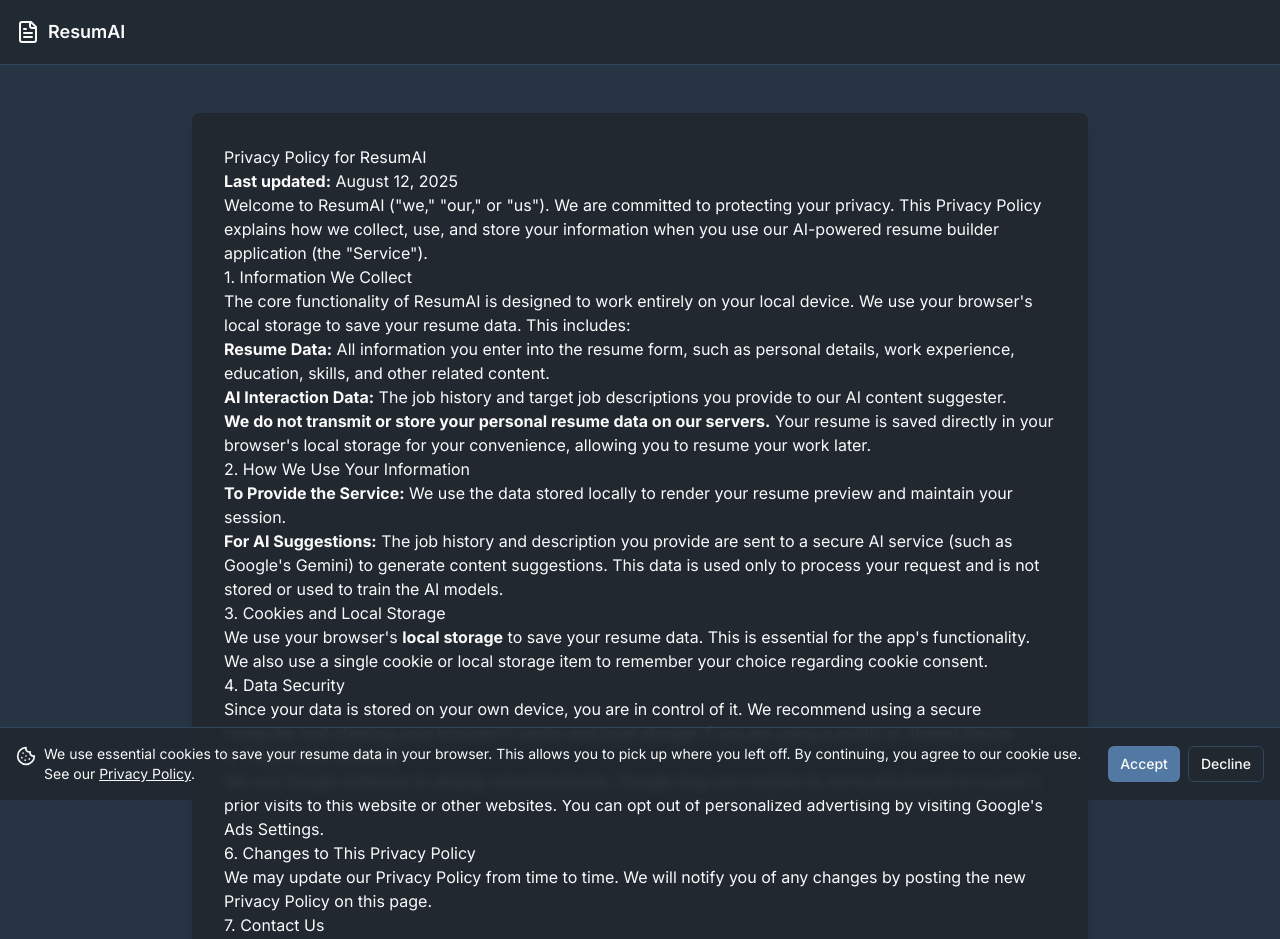
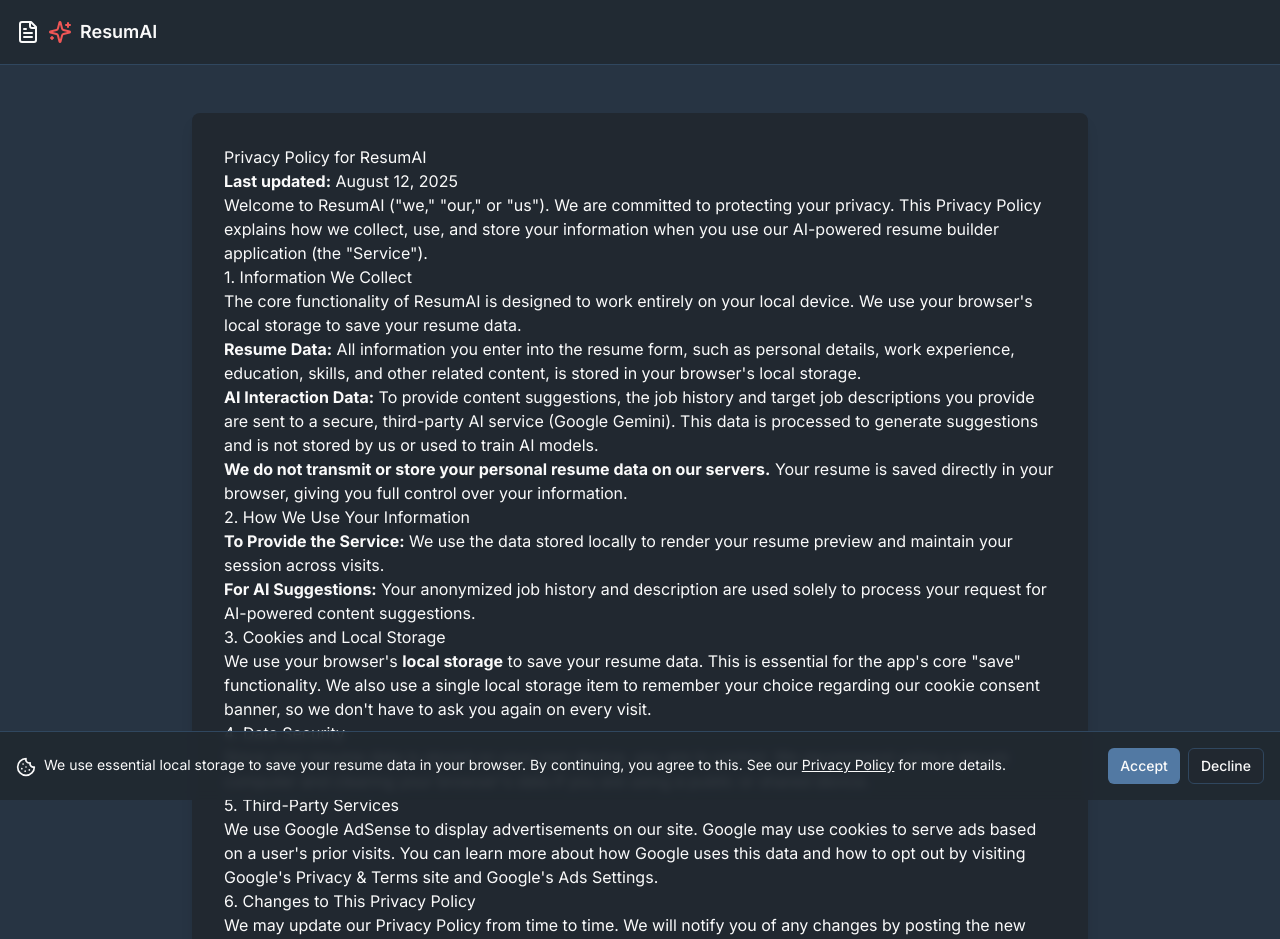
Before and after one commit to velumuthu/resumebuilder, a Next.js app: page /privacy in a window 1280 px wide. Shown: the top 939 px of the page. Built offline with nearby package versions, Linux system fonts and the light colour scheme.

Commit message:
Google-served ads on screens without publisher-content We do not allow G

```diff
--- a/src/app/page.tsx
+++ b/src/app/page.tsx
@@ -1,7 +1,96 @@
-'use client';
+import { Button } from '@/components/ui/button';
+import { Card, CardContent, CardHeader, CardTitle } from '@/components/ui/card';
+import { FileText, Sparkles, CheckCircle } from 'lucide-react';
+import Link from 'next/link';
 
-import ResumeBuilder from '@/components/resume-builder';
+export default function HomePage() {
+  const features = [
+    'AI-powered suggestions for impactful resume content',
+    'Real-time preview as you type',
+    'Professionally designed and customizable templates',
+    'Download your resume as a pixel-perfect PDF',
+    'Your data is saved securely in your browser',
+  ];
 
-export default function Home() {
-  return <ResumeBuilder />;
+  return (
+    <div className="min-h-screen bg-secondary/40 text-foreground">
+      <header className="sticky top-0 z-30 w-full border-b bg-background/80 backdrop-blur-sm">
+        <div className="container mx-auto flex h-16 items-center justify-between px-4">
+          <Link href="/" className="flex items-center gap-2 font-semibold text-lg">
+            <FileText />
+            <Sparkles className="text-accent" />
+            <h1>ResumAI</h1>
+          </Link>
+          <Button asChild>
+            <Link href="/build">Get Started</Link>
+          </Button>
+        </div>
+      </header>
+
+      <main className="container mx-auto py-16 px-4 text-center">
+        <div className="mx-auto max-w-3xl">
+          <h1 className="text-4xl md:text-5xl font-bold tracking-tight text-primary">
+            Build Your Perfect Resume with the Power of AI
+          </h1>
+          <p className="mt-6 text-lg text-muted-foreground">
+            Create a professional resume that stands out. Get intelligent suggestions, customize beautiful templates, and land your dream job faster.
+          </p>
+          <Button asChild size="lg" className="mt-8">
+            <Link href="/build">Start Building for Free</Link>
+          </Button>
+        </div>
+
+        <section className="mt-24 text-left">
+          <h2 className="text-3xl font-bold text-center mb-12">Why Choose ResumAI?</h2>
+          <div className="grid grid-cols-1 md:grid-cols-2 lg:grid-cols-3 gap-8">
+            <Card className="bg-background">
+              <CardHeader>
+                <CardTitle className="flex items-center gap-2">
+                  <Sparkles className="h-6 w-6 text-accent" />
+                  <span>AI Content Suggestions</span>
+                </CardTitle>
+              </CardHeader>
+              <CardContent>
+                <p className="text-muted-foreground">
+                  Overcome writer's block. Get AI-powered bullet points tailored to your experience and the job you want.
+                </p>
+              </CardContent>
+            </Card>
+            <Card className="bg-background">
+              <CardHeader>
+                <CardTitle className="flex items-center gap-2">
+                  <FileText className="h-6 w-6 text-primary" />
+                  <span>Live Preview</span>
+                </CardTitle>
+              </CardHeader>
+              <CardContent>
+                <p className="text-muted-foreground">
+                  See your changes instantly. Your resume updates in real-time as you edit, so what you see is what you get.
+                </p>
+              </CardContent>
+            </Card>
+            <Card className="bg-background">
+              <CardHeader>
+                <CardTitle className="flex items-center gap-2">
+                  <CheckCircle className="h-6 w-6 text-green-500" />
+                  <span>Privacy First</span>
+                </CardTitle>
+              </CardHeader>
+              <CardContent>
+                <p className="text-muted-foreground">
+                  Your data is yours. All your resume information is stored locally in your browser, not on our servers.
+                </p>
+              </CardContent>
+            </Card>
+          </div>
+        </section>
+      </main>
+
+      <footer className="w-full border-t bg-background p-4 print:hidden mt-16">
+          <div className="container mx-auto text-center text-sm text-muted-foreground">
+              <p>&copy; {new Date().getFullYear()} ResumAI. All Rights Reserved. | <Link href="/privacy" className="underline hover:text-primary">Privacy Policy</Link></p>
+          </div>
+      </footer>
+    </div>
+  );
 }
--- a/src/app/privacy/page.tsx
+++ b/src/app/privacy/page.tsx
@@ -1,4 +1,4 @@
-import { FileText } from "lucide-react";
+import { FileText, Sparkles } from "lucide-react";
 import Link from "next/link";
 
 export default function PrivacyPolicy() {
@@ -8,6 +8,7 @@ export default function PrivacyPolicy() {
         <div className="container mx-auto flex h-16 items-center justify-between px-4">
           <Link href="/" className="flex items-center gap-2 font-semibold text-lg">
             <FileText />
+            <Sparkles className="text-accent" />
             <h1>ResumAI</h1>
           </Link>
         </div>
@@ -21,33 +22,33 @@ export default function PrivacyPolicy() {
             <p>Welcome to ResumAI ("we," "our," or "us"). We are committed to protecting your privacy. This Privacy Policy explains how we collect, use, and store your information when you use our AI-powered resume builder application (the "Service").</p>
 
             <h2>1. Information We Collect</h2>
-            <p>The core functionality of ResumAI is designed to work entirely on your local device. We use your browser's local storage to save your resume data. This includes:</p>
+            <p>The core functionality of ResumAI is designed to work entirely on your local device. We use your browser's local storage to save your resume data.</p>
             <ul>
-                <li><strong>Resume Data:</strong> All information you enter into the resume form, such as personal details, work experience, education, skills, and other related content.</li>
-                <li><strong>AI Interaction Data:</strong> The job history and target job descriptions you provide to our AI content suggester.</li>
+                <li><strong>Resume Data:</strong> All information you enter into the resume form, such as personal details, work experience, education, skills, and other related content, is stored in your browser's local storage.</li>
+                <li><strong>AI Interaction Data:</strong> To provide content suggestions, the job history and target job descriptions you provide are sent to a secure, third-party AI service (Google Gemini). This data is processed to generate suggestions and is not stored by us or used to train AI models.</li>
             </ul>
-            <p><strong>We do not transmit or store your personal resume data on our servers.</strong> Your resume is saved directly in your browser's local storage for your convenience, allowing you to resume your work later.</p>
+            <p><strong>We do not transmit or store your personal resume data on our servers.</strong> Your resume is saved directly in your browser, giving you full control over your information.</p>
 
             <h2>2. How We Use Your Information</h2>
             <ul>
-                <li><strong>To Provide the Service:</strong> We use the data stored locally to render your resume preview and maintain your session.</li>
-                <li><strong>For AI Suggestions:</strong> The job history and description you provide are sent to a secure AI service (such as Google's Gemini) to generate content suggestions. This data is used only to process your request and is not stored or used to train the AI models.</li>
+                <li><strong>To Provide the Service:</strong> We use the data stored locally to render your resume preview and maintain your session across visits.</li>
+                <li><strong>For AI Suggestions:</strong> Your anonymized job history and description are used solely to process your request for AI-powered content suggestions.</li>
             </ul>
 
             <h2>3. Cookies and Local Storage</h2>
-            <p>We use your browser's <strong>local storage</strong> to save your resume data. This is essential for the app's functionality. We also use a single cookie or local storage item to remember your choice regarding cookie consent.</p>
+            <p>We use your browser's <strong>local storage</strong> to save your resume data. This is essential for the app's core "save" functionality. We also use a single local storage item to remember your choice regarding our cookie consent banner, so we don't have to ask you again on every visit.</p>
 
             <h2>4. Data Security</h2>
-            <p>Since your data is stored on your own device, you are in control of it. We recommend using a secure computer and clearing your browser's cache and local storage if you are using a public or shared device.</p>
+            <p>Since your resume data is stored on your own device, you are in control. We recommend using a secure computer and clearing your browser's data if you are using a public or shared device.</p>
 
             <h2>5. Third-Party Services</h2>
-            <p>We use Google AdSense to display advertisements. Google may use cookies to serve ads based on a user's prior visits to this website or other websites. You can opt out of personalized advertising by visiting <a href="https://www.google.com/settings/ads" target="_blank" rel="noopener noreferrer">Google's Ads Settings</a>.</p>
+            <p>We use Google AdSense to display advertisements on our site. Google may use cookies to serve ads based on a user's prior visits. You can learn more about how Google uses this data and how to opt out by visiting Google's Privacy & Terms site and <a href="https://www.google.com/settings/ads" target="_blank" rel="noopener noreferrer">Google's Ads Settings</a>.</p>
 
             <h2>6. Changes to This Privacy Policy</h2>
-            <p>We may update our Privacy Policy from time to time. We will notify you of any changes by posting the new Privacy Policy on this page.</p>
+            <p>We may update our Privacy Policy from time to time. We will notify you of any changes by posting the new Privacy Policy on this page. You are advised to review this Privacy Policy periodically for any changes.</p>
 
             <h2>7. Contact Us</h2>
-            <p>If you have any questions about this Privacy Policy, please contact us at [Your Contact Email].</p>
+            <p>If you have any questions about this Privacy Policy, please feel free to contact us at [Your Contact Email].</p>
         </div>
       </main>
     </div>
--- a/src/components/cookie-consent.tsx
+++ b/src/components/cookie-consent.tsx
@@ -18,7 +18,6 @@ export default function CookieConsent() {
       }
     } catch (error) {
       console.error('Could not access localStorage for cookie consent', error);
-      // Silently fail if localStorage is not available (e.g. in private browsing mode)
     }
   }, []);
 
@@ -52,11 +51,10 @@ export default function CookieConsent() {
         <div className="flex items-start gap-2 text-sm text-foreground">
            <Cookie className="h-5 w-5 mt-0.5 shrink-0" />
            <p>
-            We use essential cookies to save your resume data in your browser. This allows you to pick up where you left off. By continuing, you agree to our cookie use. See our{' '}
+            We use essential local storage to save your resume data in your browser. By continuing, you agree to this. See our{' '}
             <Link href="/privacy" className="underline hover:text-primary">
               Privacy Policy
-            </Link>
-            .
+            </Link> for more details.
           </p>
         </div>
         <div className="flex gap-2 shrink-0">
--- a/src/components/resume-builder.tsx
+++ b/src/components/resume-builder.tsx
@@ -3,7 +3,7 @@
 import type { ResumeData } from '@/lib/types';
 import { Button } from '@/components/ui/button';
 import { useToast } from '@/hooks/use-toast';
-import { Download, FileText, Loader2, Sparkles, Trash2 } from 'lucide-react';
+import { Download, FileText, Loader2, Sparkles, Trash2, Home } from 'lucide-react';
 import { useEffect, useRef, useState } from 'react';
 import ResumeForm from './resume-form';
 import ResumePreview from './resume-preview';
@@ -73,14 +73,12 @@ export default function ResumeBuilder() {
   useEffect(() => {
     setIsClient(true);
     try {
-      // Only load data from localStorage if consent has been given
       const consent = localStorage.getItem(COOKIE_CONSENT_KEY);
       if (consent !== 'granted') return;
 
       const item = localStorage.getItem(STORAGE_KEY);
       if (item) {
         const savedData = JSON.parse(item);
-        // Ensure all fields from initialData are present in saved data
         setData({
           ...initialData,
           ...savedData,
@@ -107,7 +105,6 @@ export default function ResumeBuilder() {
   useEffect(() => {
     if (isClient) {
       try {
-        // Only save data to localStorage if consent has been given
         const consent = localStorage.getItem(COOKIE_CONSENT_KEY);
         if (consent !== 'granted') return;
 
@@ -160,11 +157,10 @@ export default function ResumeBuilder() {
     <div className="flex flex-col min-h-screen bg-secondary/40">
       <header className="sticky top-0 z-30 w-full border-b bg-background/80 backdrop-blur-sm print:hidden">
         <div className="container mx-auto flex h-16 items-center justify-between px-4">
-          <div className="flex items-center gap-2 font-semibold text-lg">
-            <FileText />
-            <Sparkles className="text-accent" />
-            <h1>ResumAI</h1>
-          </div>
+          <Link href="/" className="flex items-center gap-2 font-semibold text-lg">
+              <Home className="h-5 w-5" />
+              <span>ResumAI Home</span>
+          </Link>
           <div className="flex items-center gap-2">
             <Button onClick={handleDownloadPdf} variant="outline">
                 <Download className="mr-2 h-4 w-4" />
@@ -193,11 +189,6 @@ export default function ResumeBuilder() {
           </div>
         </div>
       </main>
-      <footer className="w-full border-t bg-background p-4 print:hidden">
-          <div className="container mx-auto text-center text-sm text-muted-foreground">
-              <p>&copy; {new Date().getFullYear()} ResumAI. All Rights Reserved. | <Link href="/privacy" className="underline hover:text-primary">Privacy Policy</Link></p>
-          </div>
-      </footer>
     </div>
   );
 }
```
Also changed, not shown: src/app/build/page.tsx (added, +7 -0 lines).
